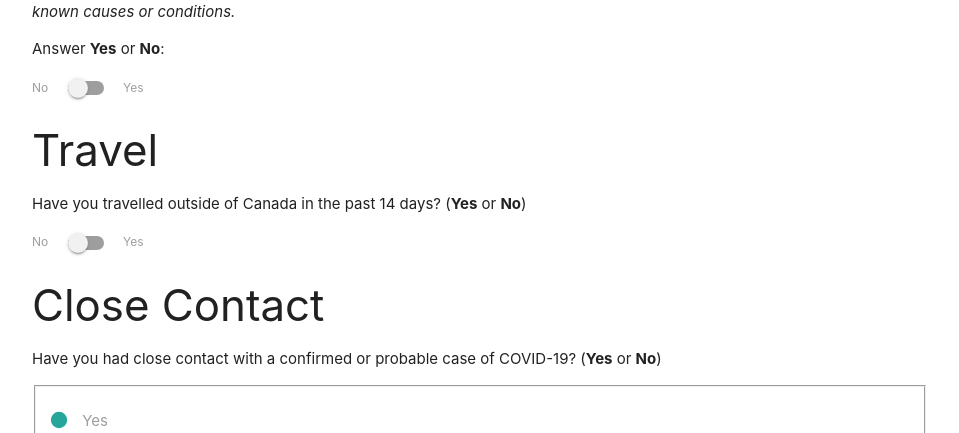
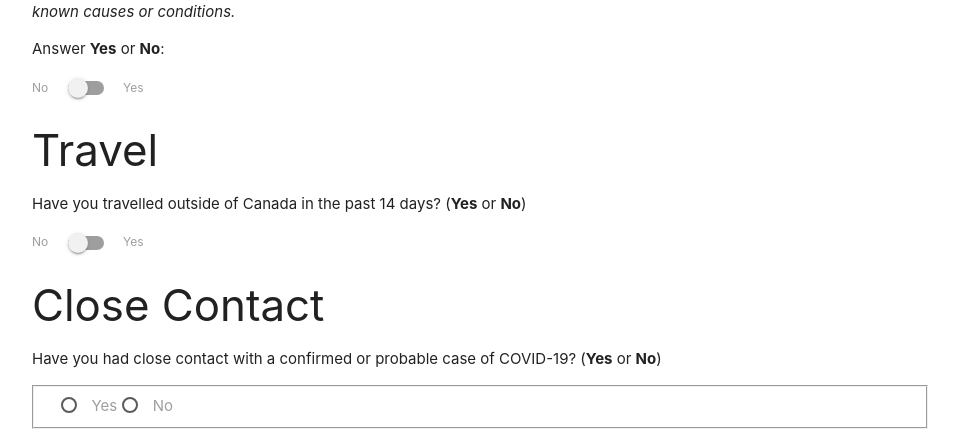
Before and after one commit to Riolku/covid-form, a Flask app: page / in a window 1280 px wide. Shown: the part 877-1310 px from the top of the page, without its empty margins (160-1119 px from the left). Run offline with Flask 2, Linux system fonts and the light colour scheme; data that the repository does not hold is empty; parts of the project's set-up code (start-up, migrations or seed data) failed here and were passed over.

Commit message:
Update to remove a lot of symptoms

```diff
--- a/templates/form.html
+++ b/templates/form.html
@@ -103,20 +103,17 @@
           Have you had close contact with a confirmed or probable case of COVID-19? (<b>Yes</b> or <b>No</b>)
         </p>
 
-       <fieldset required>
-         <p>
-           <label>
-             <input class="red" name="group1" type="radio" checked />
-             <span>Yes</span>
-            </label>
-          </p>
-          <p>
-            <label>
-              <input class="green" name="group1" type="radio" />
-              <span>No</span>
-            </label>
-          </p>
-       </fieldset>
+        <fieldset class="row" required>
+         <label class="col s1">
+           <input class="with-gap red" name="group1" type="radio" />
+           <span>Yes</span>
+          </label>
+
+          <label class="sol s1">
+            <input class="with-gap green" name="group1" type="radio" />
+            <span>No</span>
+          </label>
+        </fieldset>
 
         <br>
 
```
